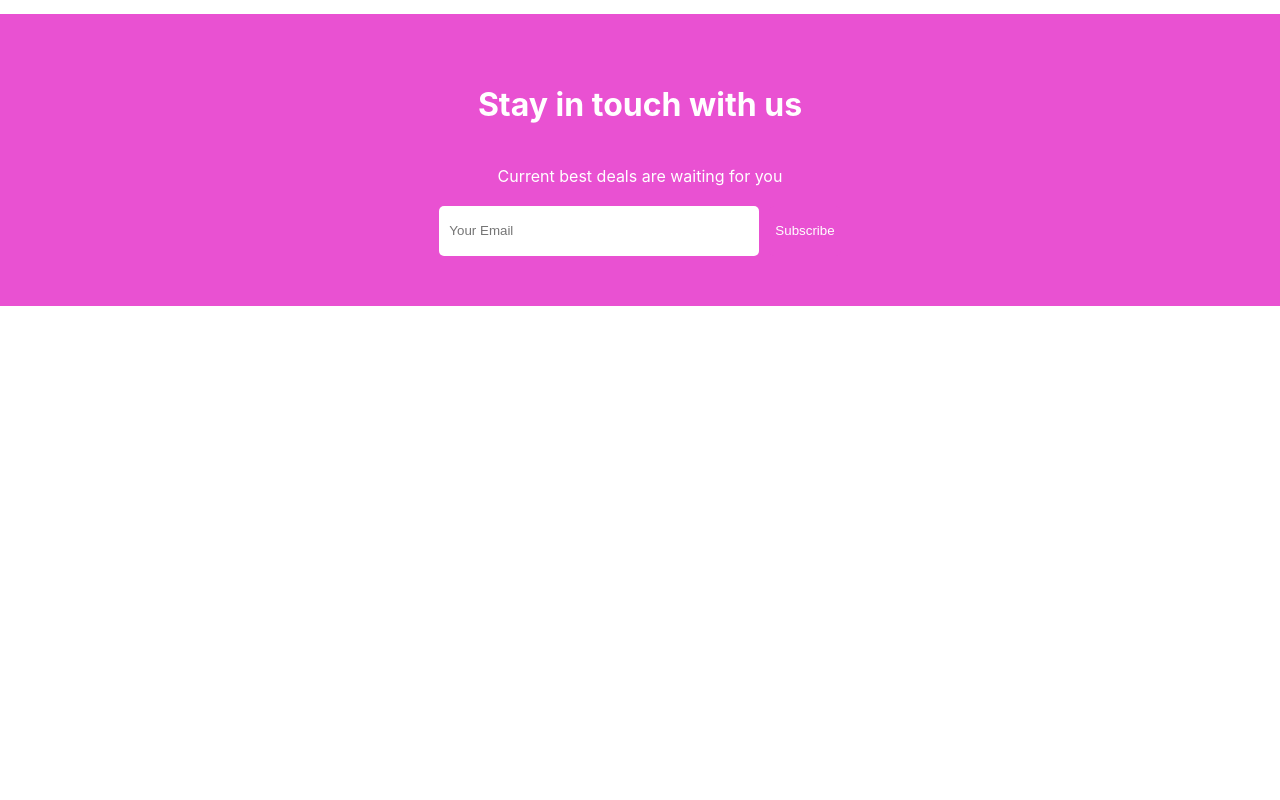
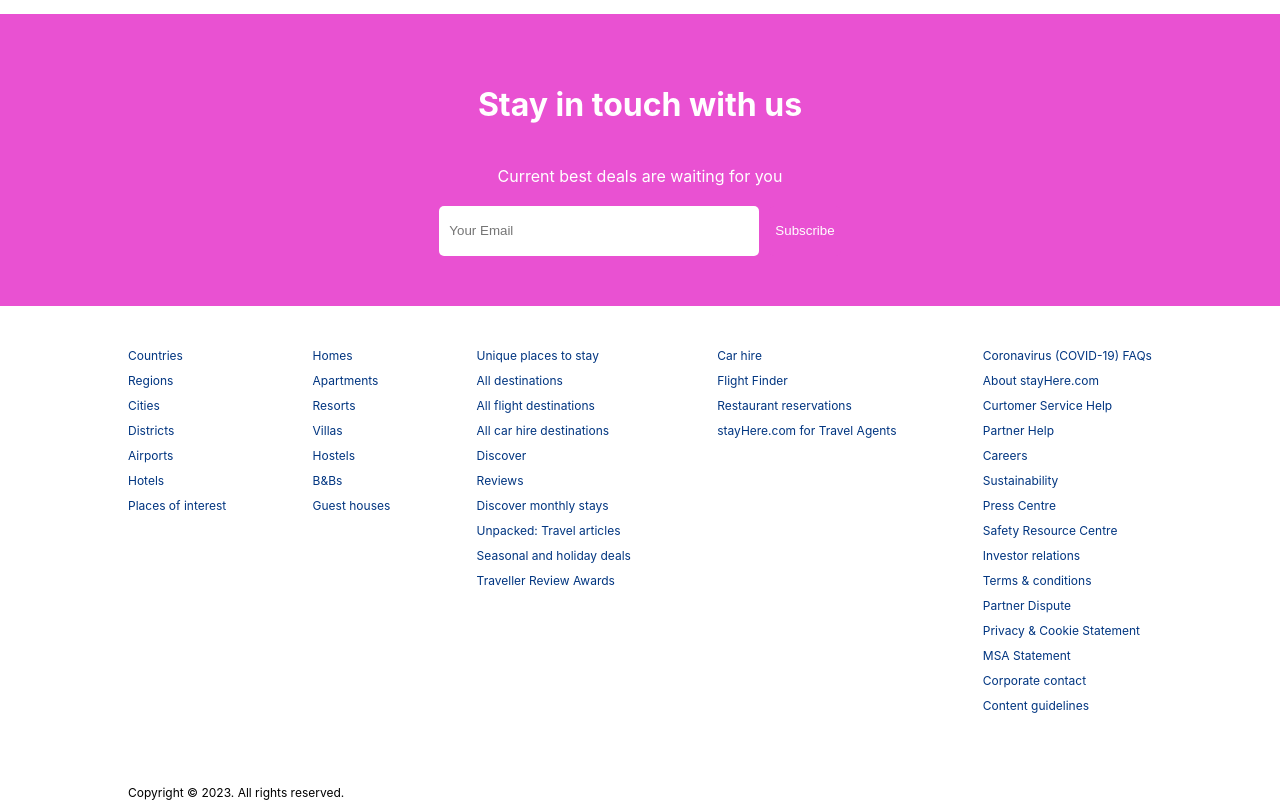
Before and after one commit to selmsy/bookHolidaysApp, a React (Create React App) app in the folder bookingapp/: page / in a window 1280 px wide. Shown: the part 1092-1892 px from the top of the page. Before the commit the page ends 1398 px from the top, so only its background shows below. Built offline with nearby package versions, Linux system fonts and the light colour scheme.

Commit message:
added Footer component

```diff
--- a/bookingapp/src/components/footer/Footer.js
+++ b/bookingapp/src/components/footer/Footer.js
@@ -1,9 +1,67 @@
 import React from 'react'
-
+import "./footer.css"
 const Footer = () => {
   return (
-    <div>Footer</div>
-  )
-}
+    <div className="footer">
+    <div className="fLists">
+      <ul className="fList">
+        <li className="fListItem">Countries</li>
+        <li className="fListItem">Regions</li>
+        <li className="fListItem">Cities</li>
+        <li className="fListItem">Districts</li>
+        <li className="fListItem">Airports</li>
+        <li className="fListItem">Hotels</li>
+        <li className="fListItem">Places of interest</li>
+      </ul>
+      <ul className="fList">
+        <li className="fListItem">Homes </li>
+        <li className="fListItem">Apartments </li>
+        <li className="fListItem">Resorts </li>
+        <li className="fListItem">Villas</li>
+        <li className="fListItem">Hostels</li>
+        <li className="fListItem">B&Bs</li>
+        <li className="fListItem">Guest houses</li>
+
+      </ul>
+      <ul className="fList">
+        <li className="fListItem">Unique places to stay </li>
+        <li className="fListItem">All destinations</li>
+        <li className="fListItem">All flight destinations</li>
+        <li className="fListItem">All car hire destinations</li>
+        <li className="fListItem">Discover</li>
+        <li className="fListItem">Reviews</li>
+        <li className="fListItem">Discover monthly stays</li>
+        <li className="fListItem">Unpacked: Travel articles </li>
+        <li className="fListItem">Seasonal and holiday deals </li>
+        <li className="fListItem">Traveller Review Awards</li>
+      </ul>
+      <ul className="fList">
+        <li className="fListItem">Car hire </li>
+        <li className="fListItem">Flight Finder</li>
+        <li className="fListItem">Restaurant reservations </li>
+        <li className="fListItem">stayHere.com for Travel Agents </li>
+      </ul>
+      <ul className="fList">
+      <li className="fListItem">Coronavirus (COVID-19) FAQs</li>
+      <li className="fListItem">About stayHere.com</li>
+        <li className="fListItem">Curtomer Service Help</li>
+        <li className="fListItem">Partner Help</li>
+        <li className="fListItem">Careers</li>
+        <li className="fListItem">Sustainability</li>
+        <li className="fListItem">Press Centre</li>
+        <li className="fListItem">Safety Resource Centre</li>
+        <li className="fListItem">Investor relations</li>
+        <li className="fListItem">Terms & conditions</li>
+        <li className="fListItem">Partner Dispute</li>
+        <li className="fListItem">Privacy & Cookie Statement</li>
+        <li className="fListItem">MSA Statement</li>
+        <li className="fListItem">Corporate contact</li>
+        <li className="fListItem">Content guidelines</li>
+      </ul>
+    </div>
+    <div className="fText">Copyright © 2023. All rights reserved.</div>
+  </div>
+);
+};
 
 export default Footer
--- a/bookingapp/src/components/footer/footer.css
+++ b/bookingapp/src/components/footer/footer.css
@@ -0,0 +1,23 @@
+.footer{
+    width: 100%;
+    width: 1024px;
+    font-size: 12px;
+  }
+
+  .fLists{
+    width: 100%;
+    display: flex;
+    justify-content: space-between;
+    margin-bottom: 50px;
+  }
+
+  .fList{
+    list-style: none;
+    padding: 0;
+  }
+
+  .fListItem{
+    margin-bottom: 10px;
+    color: #003580;
+    cursor: pointer;
+  }
--- a/bookingapp/src/pages/home/Home.js
+++ b/bookingapp/src/pages/home/Home.js
@@ -5,6 +5,7 @@ import Navbar from "../../components/navbar/Navbar";
 import Featured from '../../components/featured/Featured';
 import PropertyList from '../../components/propertyList/PropertyList';
 import MailList from '../../components/mailList/MailList';
+import Footer from '../../components/footer/Footer';
 const Home = () => {
   return (
     <div>
@@ -16,6 +17,7 @@ const Home = () => {
 
     <PropertyList/>
     <MailList/>
+    <Footer/>
 </div>
     </div>
 
```
